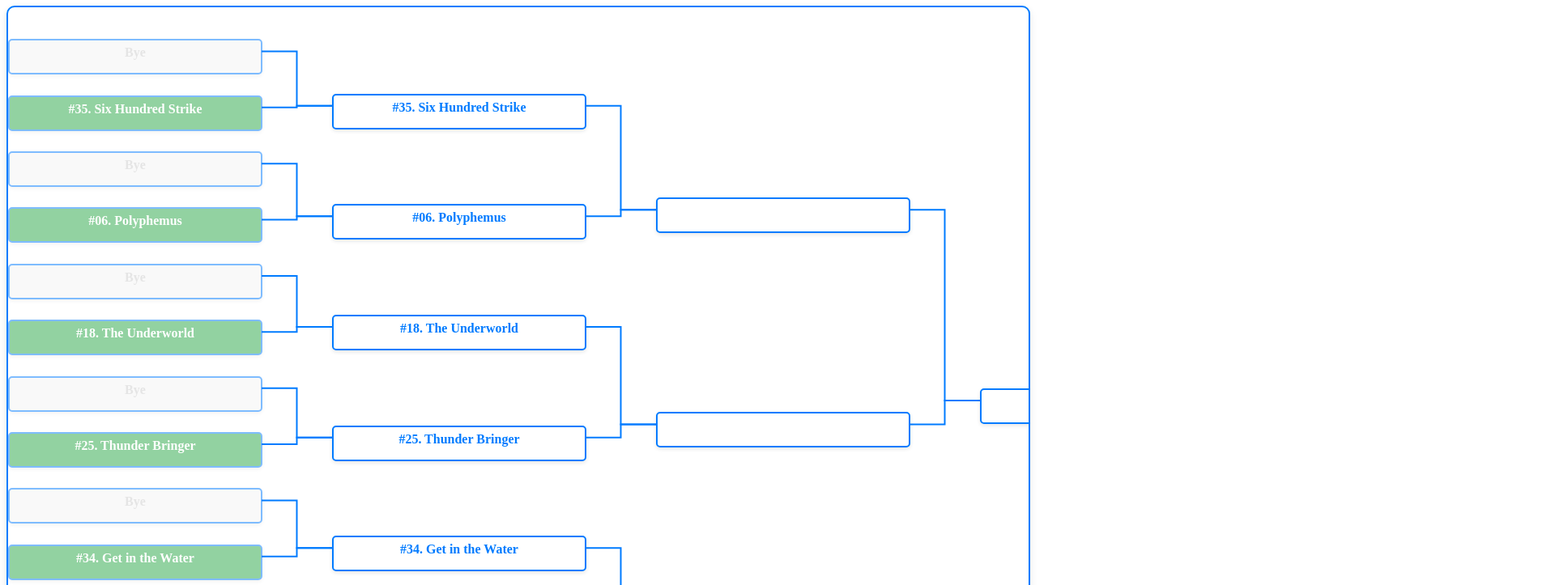
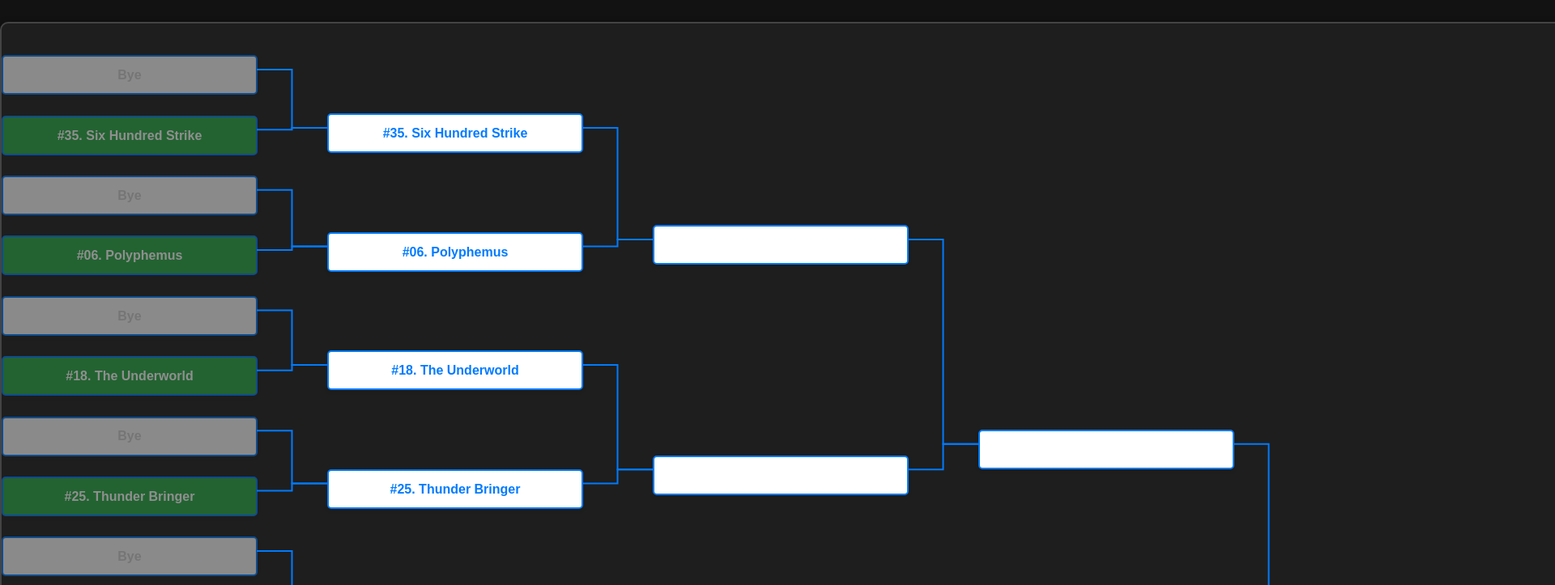
Before and after one commit to Lucasrctc/EPIC_Tournament, a plain HTML site: page index.html in a window 1280 px wide. Shown: the part 73-796 px from the top of the page at 81% size, 1920 px wide, since content can reach past the window. Drawn offline with Linux system fonts and the light colour scheme.

Commit message:
Working project. Lacks Oomph

```diff
--- a/script.js
+++ b/script.js
@@ -46,7 +46,7 @@ competitors = [
 ];
 
 // Global variables for largest cell dimensions
-let largestCellHeight = 30;
+let largestCellHeight = 35;
 let largestCellWidth = 300;
 
 // Calculate the next power of 2
@@ -187,7 +187,12 @@ function generateBracket(data) {
       cell.style.height = `${largestCellHeight}px`;
       cell.style.padding = "5px"; // Reduce padding for better fit
       cell.style.lineHeight = "1.2"; // Tighten line spacing
-      cell.style.textAlign = "center";
+
+      // Center the text horizontally and vertically
+      cell.style.display = "flex"; // Use flexbox
+      cell.style.justifyContent = "center"; // Center horizontally
+      cell.style.alignItems = "center"; // Center vertically
+
       cell.style.border = "2px solid #007bff";
       cell.style.borderRadius = "5px";
       cell.style.backgroundColor = "#ffffff";
--- a/styles.css
+++ b/styles.css
@@ -1,12 +1,31 @@
+/* Body Background */
+body {
+  background-color: #121212; /* Dark gray background */
+  color: #ffffff; /* White text for contrast */
+  font-family: Arial, sans-serif;
+  margin: 0;
+  padding: 0;
+}
+
+/* Scrollable Wrapper */
+.bracket-scroll {
+  overflow-x: auto; /* Enable horizontal scrolling */
+  overflow-y: hidden; /* Disable vertical scrolling */
+  width: 100%; /* Make the wrapper span the full viewport width */
+  margin: 0 auto; /* Center horizontally */
+  border: 1px solid #444444; /* Subtle border for dark mode */
+}
+
 /* Bracket Container */
 .bracket-container {
   position: relative;
   margin: 20px auto; /* Center the bracket */
-  background-color: #ffffff; /* White background for the bracket */
-  border: 2px solid #007bff; /* Blue border */
+  background-color: #1e1e1e; /* Slightly lighter dark background for contrast */
+  border: 2px solid #444444; /* Dark gray border */
   border-radius: 10px; /* Rounded edges */
-  overflow: hidden; /* Prevent overflow issues */
-  box-shadow: 0px 4px 10px rgba(0, 0, 0, 0.1); /* Subtle shadow */
+  overflow: hidden; /* Prevent content overflow */
+  box-shadow: 0px 4px 10px rgba(0, 0, 0, 0.5); /* Subtle shadow for depth */
+  display: inline-block; /* Prevent it from stretching horizontally */
 }
 
 /* SVG Connectors */
```
